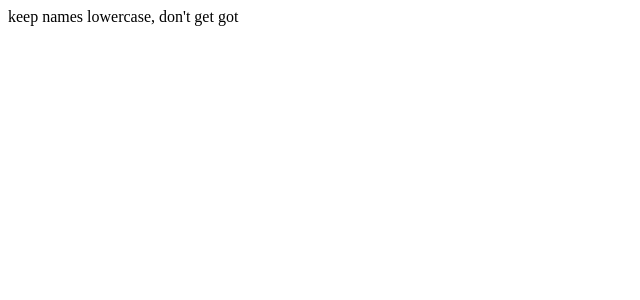
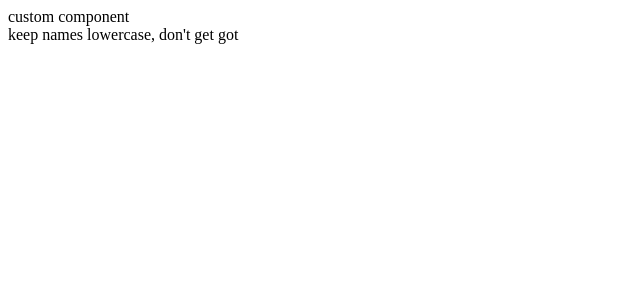
Before and after one commit to MatthewBozin/Binary-Upload-Zoom, a Next.js app: page /something in a window 1280 px wide. Shown: the top 300 px of the page, without its empty margins (0-640 px from the left). Built offline with nearby package versions, Linux system fonts and the light colour scheme.

Commit message:
fix tsconfig paths

```diff
--- a/pages/something.tsx
+++ b/pages/something.tsx
@@ -3,7 +3,10 @@ import Custom from 'client/components/Custom';
 
 const Something: React.FC = () => {
   return (
-    <div>keep names lowercase, don't get got</div>
+    <div>
+      <Custom />
+      keep names lowercase, don't get got
+    </div>
   );
 };
 
--- a/tsconfig.json
+++ b/tsconfig.json
@@ -35,7 +35,9 @@
     },
   },
   "include": [
-    "server/**/*.ts"
+    "server/*",
+    "client/*",
+    "pages/*",
   ],
   "exclude": [
     "node_modules"
```
